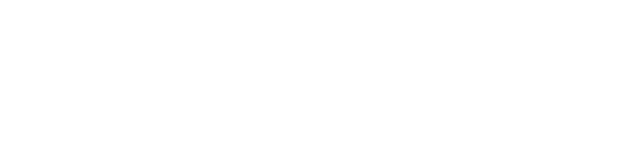
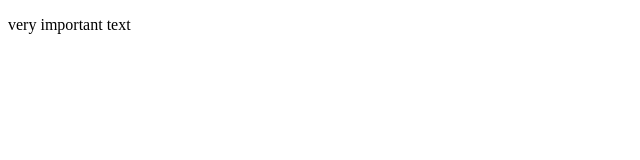
Before and after one commit to Vadim-Shupenia/rsschool-cv, a plain HTML site: page index.html in a window 1280 px wide. Shown: the whole page, without its empty margins (0-640 px from the left). Drawn offline with Linux system fonts and the light colour scheme.

Commit message:
docs: update index file

```diff
--- a/index.html
+++ b/index.html
@@ -7,6 +7,6 @@
     <title>Document</title>
 </head>
 <body>
-
+  <p>very important text  </p>
 </body>
 </html>
```
